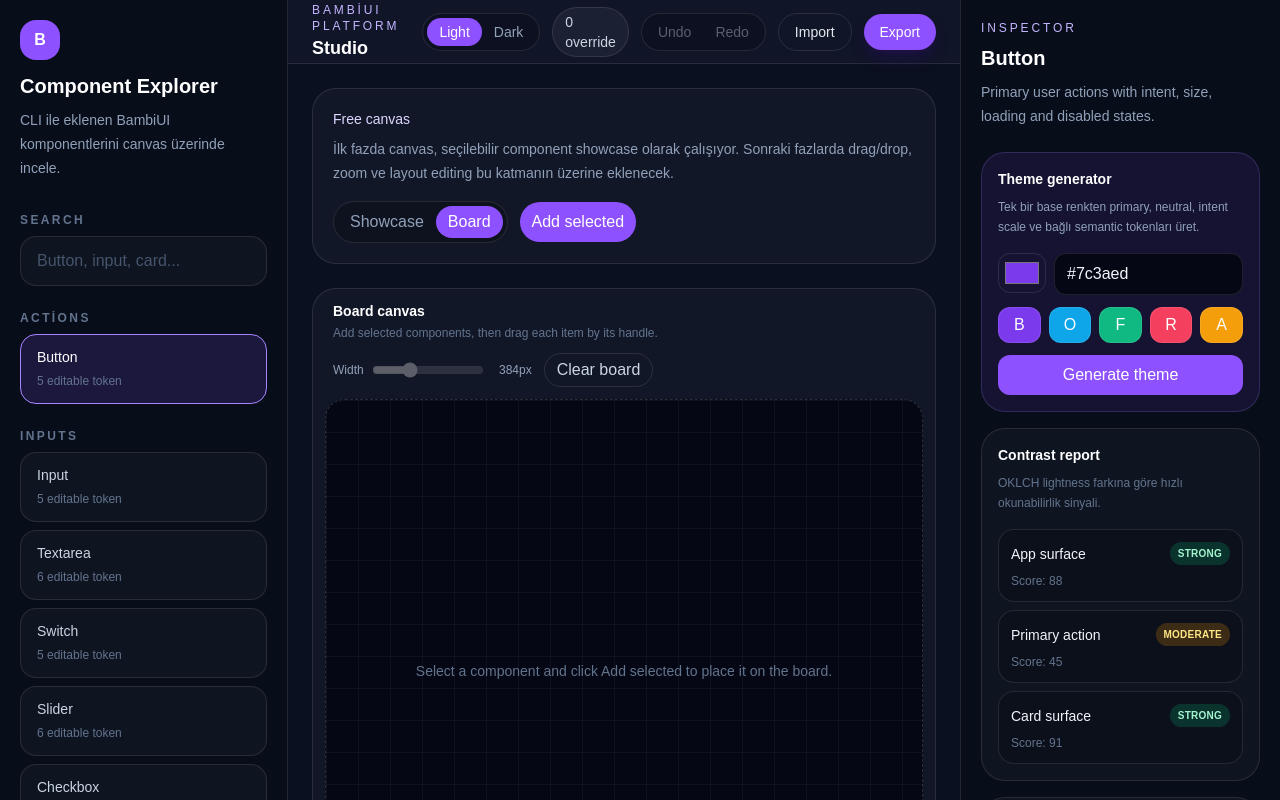
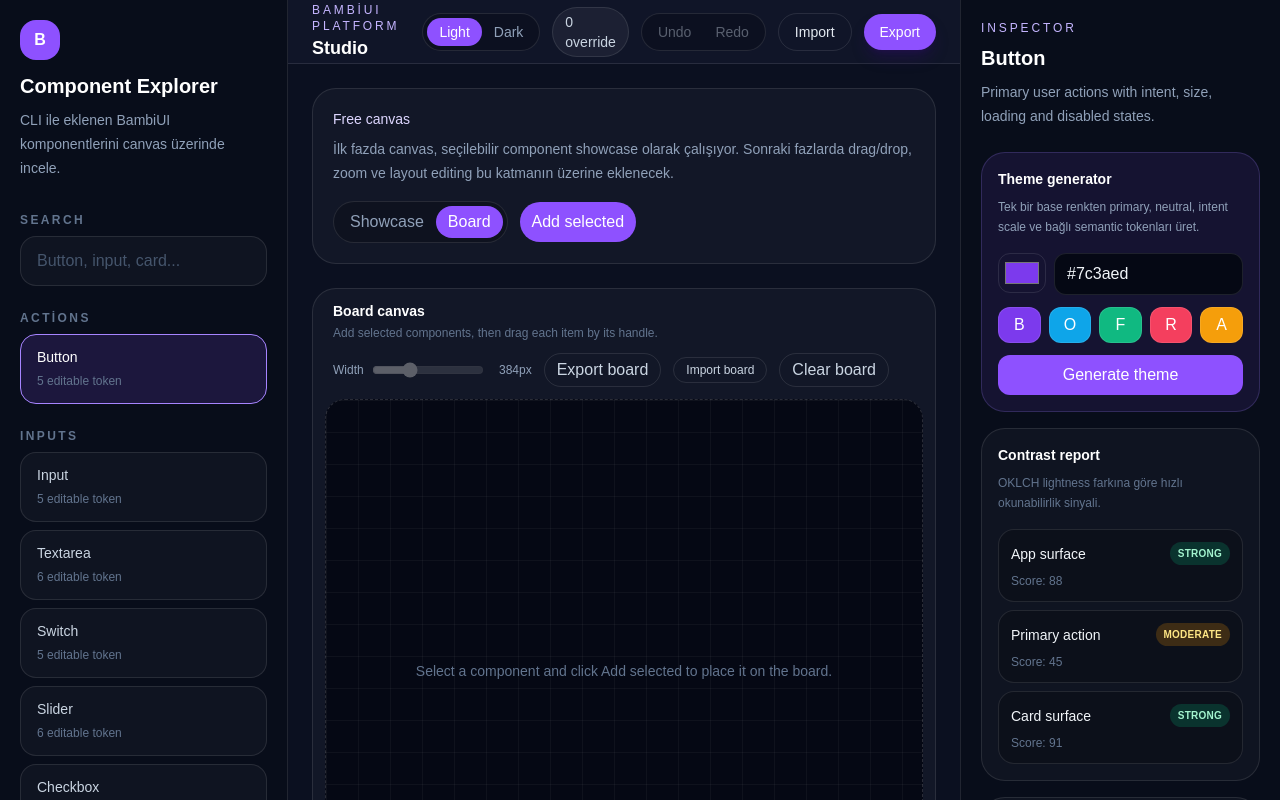
Before and after one commit to bambiui/studio, a Next.js app: page / in a window 1280 px wide. Both pictures are taken after a click on the button "Board". Shown: the top 800 px of the page. Built offline with nearby package versions, Linux system fonts and the light colour scheme.

Commit message:
feat(studio): import and export board layouts

```diff
--- a/src/studio/components/Canvas.tsx
+++ b/src/studio/components/Canvas.tsx
@@ -199,6 +199,11 @@ export function Canvas({
               setItems([]);
               setSelectedItemId(null);
             }}
+            onImportItems={(nextItems) => {
+              setItems(nextItems);
+              setSelectedItemId(nextItems[0]?.id ?? null);
+              if (nextItems[0]) onSelectComponent(nextItems[0].componentId);
+            }}
             onResize={(itemId, width) => updateItem(itemId, { width })}
             onRemove={(itemId) => {
               setItems((current) =>
@@ -227,6 +232,7 @@ interface CanvasBoardProps {
   previewStyle: StudioStyle;
   onSelectItem: (itemId: string, componentId: string) => void;
   onClear: () => void;
+  onImportItems: (items: CanvasItem[]) => void;
   onResize: (itemId: string, width: number) => void;
   onRemove: (itemId: string) => void;
   onPointerMove: (event: PointerEvent<HTMLDivElement>) => void;
@@ -241,6 +247,7 @@ function CanvasBoard({
   previewStyle,
   onSelectItem,
   onClear,
+  onImportItems,
   onResize,
   onRemove,
   onPointerMove,
@@ -249,6 +256,43 @@ function CanvasBoard({
 }: CanvasBoardProps) {
   const selectedItem = items.find((item) => item.id === selectedItemId);
   const selectedWidth = selectedItem?.width ?? 384;
+
+  const exportBoard = () => {
+    const file = new Blob([JSON.stringify({ version: 1, items }, null, 2)], {
+      type: "application/json",
+    });
+    const url = URL.createObjectURL(file);
+    const link = document.createElement("a");
+    link.href = url;
+    link.download = "bambiui-studio-canvas.json";
+    link.click();
+    URL.revokeObjectURL(url);
+  };
+
+  const importBoard = async (file: File) => {
+    const source = await file.text();
+    const payload = JSON.parse(source) as
+      | { items?: CanvasItem[] }
+      | CanvasItem[];
+    const nextItems = Array.isArray(payload) ? payload : payload.items;
+    if (!Array.isArray(nextItems)) return;
+
+    onImportItems(
+      nextItems
+        .filter((item) =>
+          studioComponents.some(
+            (component) => component.id === item.componentId,
+          ),
+        )
+        .map((item, index) => ({
+          id: item.id || `imported-${Date.now()}-${index}`,
+          componentId: item.componentId,
+          x: Number.isFinite(item.x) ? item.x : 32,
+          y: Number.isFinite(item.y) ? item.y : 32,
+          width: Number.isFinite(item.width) ? item.width : 384,
+        })),
+    );
+  };
 
   return (
     <div className="rounded-3xl border border-white/10 bg-white/[0.03] p-3">
@@ -276,6 +320,26 @@ function CanvasBoard({
               className="w-28 accent-violet-400 disabled:opacity-40"
             />
             <span className="w-10 text-right">{selectedWidth}px</span>
+          </label>
+          <button
+            type="button"
+            onClick={exportBoard}
+            className="rounded-full border border-white/10 px-3 py-1 text-xs font-medium text-slate-300 transition hover:bg-white/10"
+          >
+            Export board
+          </button>
+          <label className="cursor-pointer rounded-full border border-white/10 px-3 py-1 text-xs font-medium text-slate-300 transition hover:bg-white/10">
+            Import board
+            <input
+              type="file"
+              accept="application/json,.json"
+              className="sr-only"
+              onChange={(event) => {
+                const file = event.target.files?.[0];
+                if (file) void importBoard(file);
+                event.currentTarget.value = "";
+              }}
+            />
           </label>
           <button
             type="button"
```
